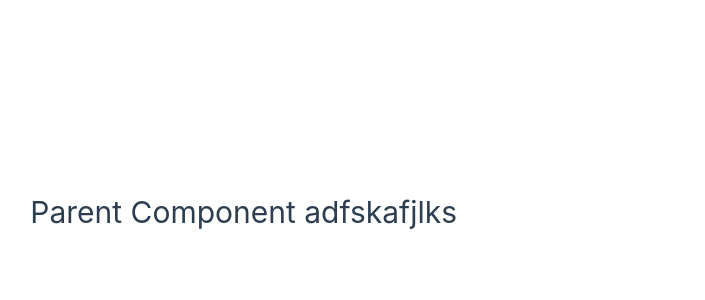
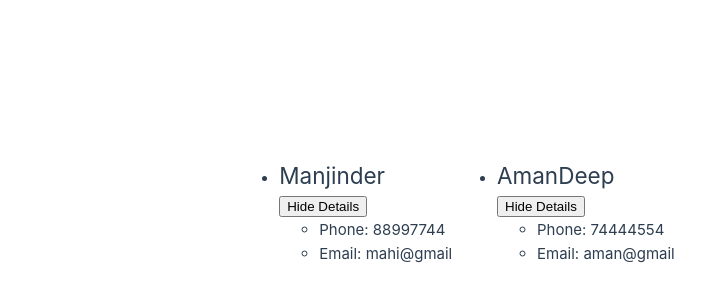
Before and after one commit to Manjinder-dotcom/Vue, a Vue app in the folder vue-project/: page / in a window 1280 px wide. Shown: the part 188-488 px from the top of the page, without its empty margins (183-888 px from the left). Built offline with nearby package versions, Linux system fonts and the light colour scheme.

Commit message:
passes data from parent to child file

```diff
--- a/vue-project/src/App.vue
+++ b/vue-project/src/App.vue
@@ -1,12 +1,12 @@
 <script setup>
 // import HelloWorld from './components/HelloWorld.vue'
 // import TheWelcome from './components/TheWelcome.vue'
-import ParentComponentVue from './components/ParentComponent.vue';
+import ChildComponent from './components/ChildComponent.vue';
 </script>
 
 <template>
 
-  <ParentComponentVue/>
+  <ChildComponent/>
 
 
 
--- /dev/null
+++ b/vue-project/src/components/ChildComponent.vue
@@ -0,0 +1,27 @@
+<script setup>
+import ParentComponent from './ParentComponent.vue';
+
+
+// const friends = [
+//     {
+//         id:'Aman',
+//         name:'AmanPreet',
+//         phone:'5566778800',
+//         email:'Aman@gmail.com'
+//     },
+//     {
+//         id:'Raman',
+//         name:'RmanPreet',
+//         phone:'9988776655',
+//         email:'Rman@gmail.com'
+//     }
+// ]
+
+</script>
+
+<template>
+
+  <Parent-Component name="Manjinder" phone-number="88997744" email-address="mahi@gmail" ></Parent-Component>
+
+  <Parent-Component name="AmanDeep" phone-number="74444554" email-address="aman@gmail" ></Parent-Component>
+</template>
--- a/vue-project/src/components/ParentComponent.vue
+++ b/vue-project/src/components/ParentComponent.vue
@@ -1,8 +1,36 @@
 <script setup>
+import { ref } from "vue";
+const props = defineProps({
+  name: { type: String, require: true },
+  phoneNumber: { type: String, require: true },
+  emailAddress: { type: String, require: true },
+});
 
+let detailsVisible = ref(true);
+
+const friend = ref({
+  id: "Aman",
+  name: "AmanPreet",
+  phoneNumber: "5566778899",
+  emailAddress: "Aman@gmail.com",
+});
+
+const toggleDetails = () => {
+  detailsVisible.value = !detailsVisible.value;
+};
 </script>
 
 <template>
-
- <h1>Parent Component adfskafjlks</h1>
+  <ul>
+    <li>
+      <h2>{{ name }}</h2>
+      <button @click="toggleDetails()">
+        {{ detailsVisible ? "Hide" : "Show" }} Details
+      </button>
+      <ul v-if="detailsVisible">
+        <li><strong>Phone:</strong> {{ phoneNumber }}</li>
+        <li><strong>Email:</strong> {{ emailAddress }}</li>
+      </ul>
+    </li>
+  </ul>
 </template>
```
